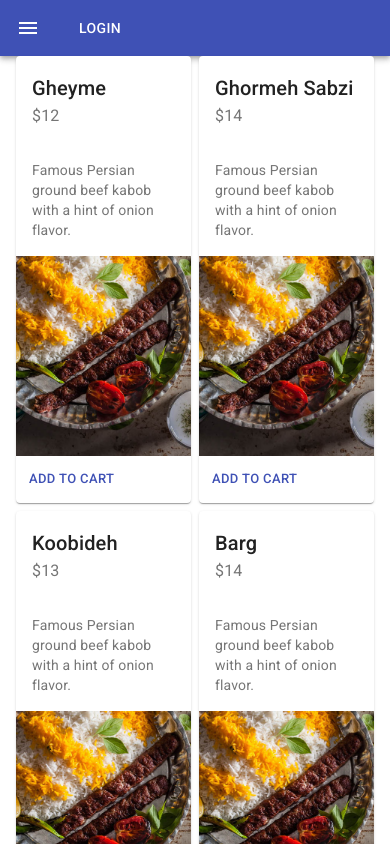
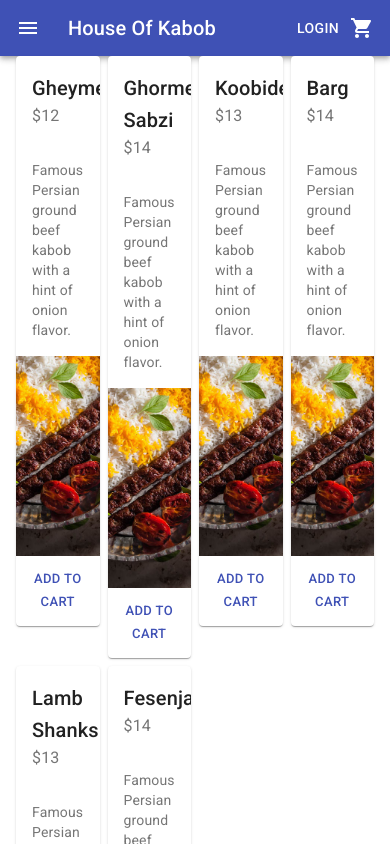
Before and after one commit to sns/hok, a React (Create React App) app: page / in a window 390 px wide. Shown: the top 844 px of the page. Built offline with nearby package versions, Linux system fonts and the light colour scheme.

Commit message:
Added redux

```diff
--- a/package.json
+++ b/package.json
@@ -12,9 +12,15 @@
     "@types/node": "^12.12.30",
     "@types/react": "^16.9.25",
     "@types/react-dom": "^16.9.5",
+    "@types/react-redux": "^7.1.7",
+    "@types/redux": "^3.6.0",
+    "@types/redux-thunk": "^2.1.0",
     "react": "^16.13.1",
     "react-dom": "^16.13.1",
+    "react-redux": "^7.2.0",
     "react-scripts": "3.4.1",
+    "redux": "^4.0.5",
+    "redux-thunk": "^2.3.0",
     "typeface-roboto": "0.0.75",
     "typescript": "^3.7.5"
   },
--- a/src/App.tsx
+++ b/src/App.tsx
@@ -2,10 +2,44 @@ import React from "react";
 import "./App.css";
 
 import { Menu } from "./Components/Menu";
+import { MenuItem } from "./Models";
+
+import { Provider } from "react-redux";
+import { createStore } from "redux";
+
+export interface State {
+    CartItems: MenuItem[],
+}
+
+const initialState = {
+    CartItems: []
+};
+
+export const ADD_TO_CART = "ADD_TO_CART";
+
+export const addToCart = (item: MenuItem) => {
+    return {
+        type: ADD_TO_CART,
+        payload: item
+    };
+};
+
+const rootReducer = (state:State = initialState, action: any) => {
+    switch (action.type) {
+        case ADD_TO_CART:
+            return {...state, CartItems: [...state.CartItems, action.payload]};
+        default:
+            return state;
+    }
+};
+
+const store = createStore(rootReducer);
 
 function App() {
     return (
-        <Menu />
+        <Provider store={store}>
+            <Menu />
+        </Provider>
     );
 }
 
--- a/src/Components/Header.tsx
+++ b/src/Components/Header.tsx
@@ -1,7 +1,9 @@
 import React from "react";
 import { createStyles, makeStyles, Theme } from "@material-ui/core/styles";
-import { AppBar, Toolbar, Button, IconButton } from "@material-ui/core";
-import MenuIcon from "@material-ui/icons/Menu";
+import { AppBar, Toolbar, Button, IconButton, Typography, Badge } from "@material-ui/core";
+import { ShoppingCart, Menu as MenuIcon } from "@material-ui/icons";
+import { State } from "../App";
+import { useSelector } from "react-redux";
 
 const useStyles = makeStyles((theme: Theme) =>
     createStyles({
@@ -19,6 +21,7 @@ const useStyles = makeStyles((theme: Theme) =>
 
 export const Header = () => {
     const classes = useStyles();
+    const cartItemsCount = useSelector<State, number>(s => s.CartItems.length);
 
     return (
         <div className={classes.root}>
@@ -32,7 +35,13 @@ export const Header = () => {
                     >
                         <MenuIcon />
                     </IconButton>
+                    <Typography variant="h6" className={classes.title}>
+                        House Of Kabob
+                    </Typography>
                     <Button color="inherit">Login</Button>
+                    <Badge badgeContent={cartItemsCount} color="secondary">
+                        <ShoppingCart />
+                    </Badge>
                 </Toolbar>
             </AppBar>
         </div>
--- a/src/Components/Menu.tsx
+++ b/src/Components/Menu.tsx
@@ -1,8 +1,7 @@
 import React from "react";
 import { Container, Hidden } from "@material-ui/core";
 import { Header } from "./Header";
-import MenuWeb from "./MenuWeb";
-import MenuMobile from "./MenuMobile";
+import MenuGrid from "./MenuGrid";
 
 export const Menu: React.FC = () => {
     return (
@@ -10,10 +9,10 @@ export const Menu: React.FC = () => {
             <Header />
             <Container>
                 <Hidden xsDown>
-                    <MenuWeb />
+                    <MenuGrid />
                 </Hidden>
                 <Hidden smUp>
-                    <MenuMobile />
+                    <MenuGrid isMobile={true}/>
                 </Hidden>
             </Container>
         </>
--- a/src/Components/MenuWeb.tsx
+++ b/src/Components/MenuGrid.tsx
@@ -17,13 +17,16 @@ const useStyles = makeStyles((theme: Theme) =>
         },
     })
 );
+export interface Props {
+    isMobile?: boolean;
+}
 
-export const Menu = () => {
+export const MenuGrid: React.FC<Props> = (props) => {
     const classes = useStyles();
 
     const renderMenuItem = (index: number, item: MenuItem) => {
         return (
-            <Grid item key={index} xs={3}>
+            <Grid item key={index} xs={props.isMobile ? 3 : 6 }>
                 <MenuItemCard item={item} />
             </Grid>
         );
@@ -36,4 +39,4 @@ export const Menu = () => {
     );
 };
 
-export default Menu;
+export default MenuGrid;
--- a/src/Components/MenuItemCard.tsx
+++ b/src/Components/MenuItemCard.tsx
@@ -10,18 +10,24 @@ import {
 } from "@material-ui/core";
 
 import { MenuItem } from "../Models/MenuItem";
+import { useDispatch } from "react-redux";
+import { addToCart } from "../App";
 
 export interface Props {
     item: MenuItem;
 }
 
 export const MenuItemCard: React.FC<Props> = props => {
-    const item = props.item;
+    const dispatch = useDispatch();
+
+    const add = () => {
+        dispatch(addToCart(props.item));
+    };
     return (
-        <Card key={item.id}>
+        <Card key={props.item.id}>
             <CardHeader
-                title={item.name}
-                subheader={`$${item.price}`}
+                title={props.item.name}
+                subheader={`$${props.item.price}`}
                 titleTypographyProps={{ variant: "h6" }}
             />
             <CardContent>
@@ -36,7 +42,7 @@ export const MenuItemCard: React.FC<Props> = props => {
                 style={{ height: 200 }}
             />
             <CardActions>
-                <Button size="small" color="primary">
+                <Button size="small" color="primary" onClick={add}>
                     Add To Cart
                 </Button>
             </CardActions>
--- a/src/Components/MenuMobile.tsx
+++ /dev/null
@@ -1,25 +0,0 @@
-import React from "react";
-import { Grid } from "@material-ui/core";
-import { MenuItemCard } from "./MenuItemCard";
-
-import { MenuItems, MenuItem } from "../Models/MenuItem";
-
-export const Menu = () => {
-    const renderMenuItem = (index: number, item: MenuItem) => {
-        return (
-            <Grid item key={index} xs={6}>
-                <MenuItemCard item={item} />
-            </Grid>
-        );
-    };
-
-    return (
-        <>
-            <Grid container spacing={1}>
-                {MenuItems.map((item, index) => renderMenuItem(index, item))}
-            </Grid>
-        </>
-    );
-};
-
-export default Menu;
```
Also changed, not shown: 1 other file (tests, documents, lock files or other folders).
